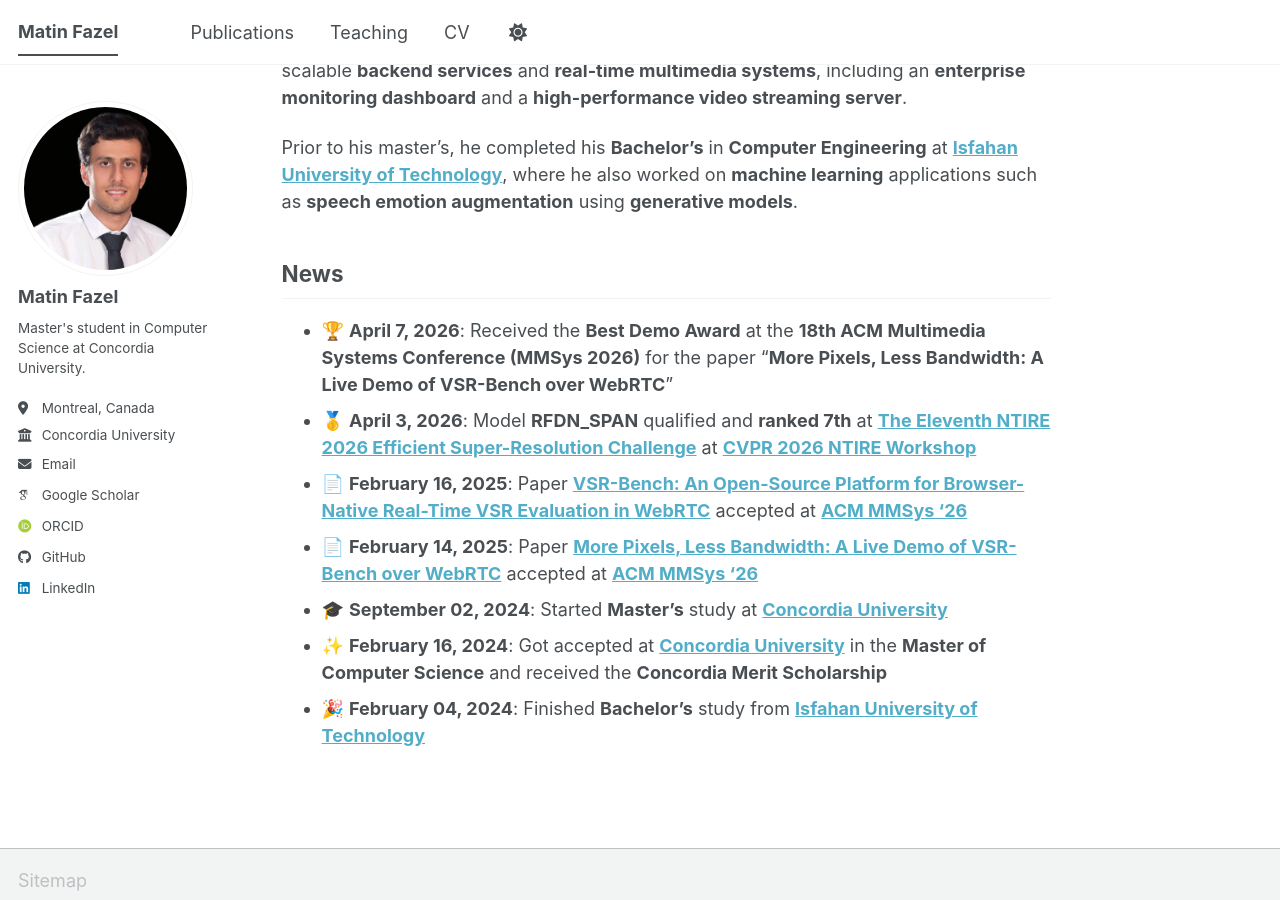
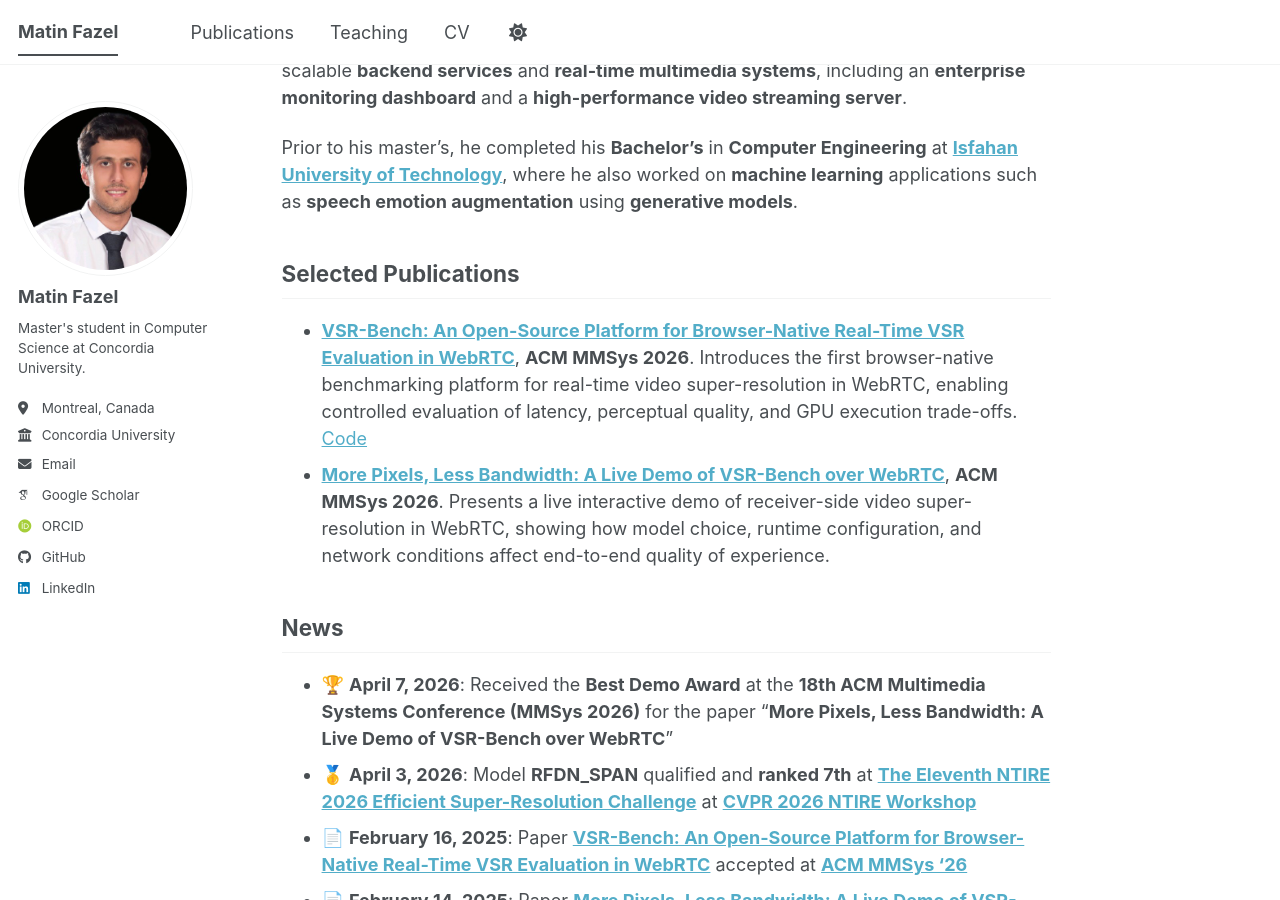
Before and after one commit to matinfazel/matinfazel.github.io, a Jekyll site: the page built from _pages/about.md, in a window 1280 px wide and 900 px high, scrolled down 617 px. Built offline with Jekyll 4.4.1, drawn with Linux system fonts in a browser that asks for light colours; some web fonts are replaced; a script bundle is joined from its source files by our own code; library files that are not in the unit come from our copies.

Commit message:
Publication

```diff
--- a/_pages/about.md
+++ b/_pages/about.md
@@ -17,6 +17,11 @@
 
 Prior to his master's, he completed his **Bachelor's** in **Computer Engineering** at [**Isfahan University of Technology**](https://iut.ac.ir/en), where he also worked on **machine learning** applications such as **speech emotion augmentation** using **generative models**.
 
+## Selected Publications
+
+- [**VSR-Bench: An Open-Source Platform for Browser-Native Real-Time VSR Evaluation in WebRTC**](https://dl.acm.org/doi/10.1145/3793853.3799813), **ACM MMSys 2026**. Introduces the first browser-native benchmarking platform for real-time video super-resolution in WebRTC, enabling controlled evaluation of latency, perceptual quality, and GPU execution trade-offs. [Code](https://github.com/matinfazel/VSR-Bench)
+- [**More Pixels, Less Bandwidth: A Live Demo of VSR-Bench over WebRTC**](https://dl.acm.org/doi/10.1145/3793853.3798197), **ACM MMSys 2026**. Presents a live interactive demo of receiver-side video super-resolution in WebRTC, showing how model choice, runtime configuration, and network conditions affect end-to-end quality of experience.
+
 ## News
 
 <!-- - **April 5, 20262026**: Efficient model **ABPN_Plus** qualified at **4K Quantized Image Super-Resolution Challenge** at [**Mobile AI Workshop @ CVPR 2026**](https://www.codabench.org/competitions/14062/) -->
```
